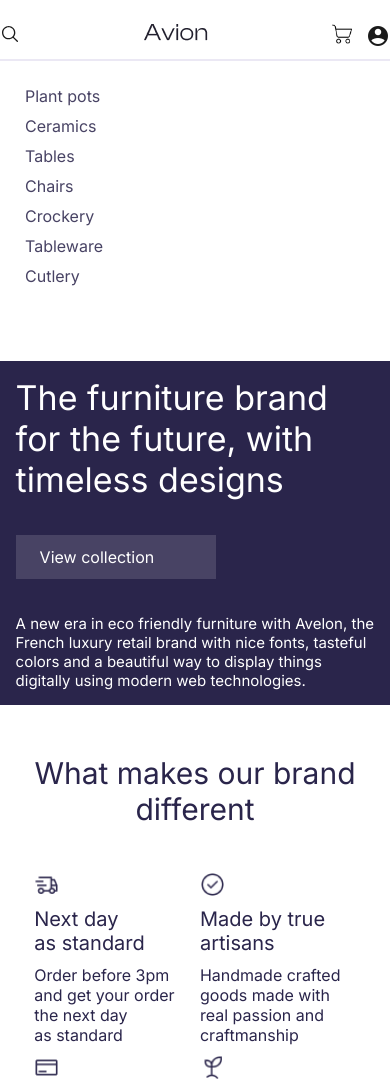
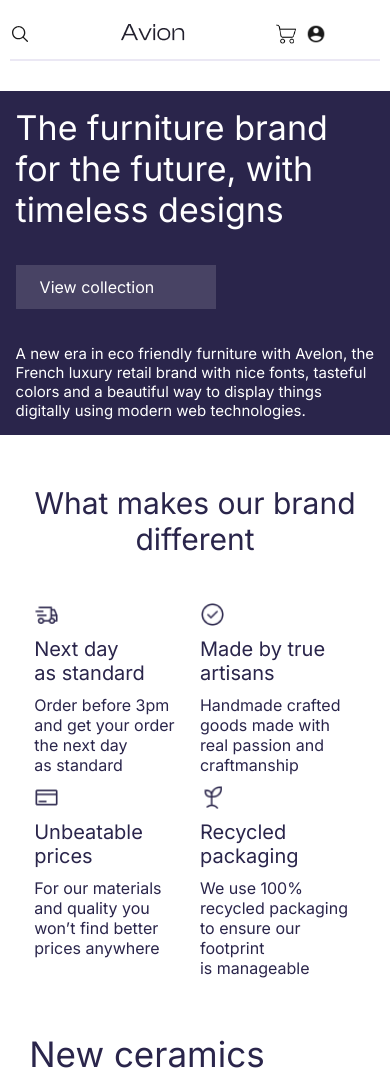
Before and after one commit to seffax098/dpo_front, a plain HTML site: page index.html in a window 390 px wide. Shown: the top 1083 px of the page. Drawn offline with Linux system fonts and the light colour scheme.

Commit message:
Реализация мобильного интерфейса с гамбургер-меню

```diff
--- a/index.html
+++ b/index.html
@@ -5,11 +5,12 @@
     <meta charset="UTF-8">
     <meta name="viewport" content="width=device-width, initial-scale=1.0">
     <title>Furniture store</title>
-    <link rel="stylesheet" href="styles.css">
+    <link rel="stylesheet" href="styles/styles.css">
 </head>
 
 <body>
     <header>
+        <div class="header">
             <div class="header__top">
                 <div class="header__left">
                     <button class="button__search" aria-label="search">
@@ -36,9 +37,14 @@
                     <a class="header__profile" href="#!">
                         <img src="assets/icons/User--avatar.png" alt="user-avatar">
                     </a>
+                    <button class="menu-toggle" id="menuToggle" aria-label="Открыть меню" aria-expanded="false">
+                        <span class="menu-toggle__line"></span>
+                        <span class="menu-toggle__line"></span>
+                        <span class="menu-toggle__line"></span>
+                    </button>
                 </div>
             </div>
-        <hr style="border: 0; height: 2px; background-color: #ebe8f4;">
+            <hr class="line">
             <div class="header__bottom">
                 <nav class="header__nav">
                     <ul class="nav__list">
@@ -51,6 +57,7 @@
                         <li class="nav__item"><a class="nav__link" href="#!">Cutlery</a></li>
                     </ul>
                 </nav>
+            </div>
         </div>
     </header>
 
--- a/styles.css
+++ b/styles/styles.css
@@ -130,11 +130,18 @@ section {
 }
 
 body {
-    margin-top: 24px;
+    margin-top: 14px;
     font-family: 'Inter', system-ui, sans-serif;
 }
 
 header {
+    padding: 10px 10px;
+    position: sticky;
+    top: 0;
+    background-color: white;
+}
+
+.header {
     max-width: 1440px;
     margin: auto;
 }
@@ -145,17 +152,28 @@ header {
     margin-bottom: 11px;
 }
 
+.header__right {
+    display: flex;
+    gap: 10px;
+    height: 20px;
+}
+
 .header__cart {
     width: 20px;
-    margin-right: 10px;
 }
 
 .header__profile {
     width: 20px;
 }
 
+.line {
+    border: 0;
+    height: 2px;
+    background-color: #ebe8f4;
+}
+
 .header__bottom {
-    margin: 20px 20px 70px;
+    margin: 20px 20px 10px;
 }
 
 .nav__list {
@@ -179,6 +197,40 @@ header {
     transform: translateY(2px);
 }
 
+.menu-toggle {
+    display: none;
+    flex-direction: column;
+    justify-content: space-between;
+    width: 44px;
+    height: 44px;
+    background: transparent;
+    border: none;
+    padding: 12px 10px;
+    cursor: pointer;
+    z-index: 1001;
+}
+
+.menu-toggle__line {
+    width: 100%;
+    height: 3px;
+    background: var(--text-color);
+    border-radius: 2px;
+    transition: var(--transition);
+}
+
+/* Состояние открытого меню */
+.menu-toggle.active .menu-toggle__line:nth-child(1) {
+    transform: rotate(45deg) translate(6px, 6px);
+}
+
+.menu-toggle.active .menu-toggle__line:nth-child(2) {
+    opacity: 0;
+}
+
+.menu-toggle.active .menu-toggle__line:nth-child(3) {
+    transform: rotate(-45deg) translate(6px, -6px);
+}
+
 .container {
     max-width: 85%;
     margin: auto auto 150px;
@@ -187,6 +239,7 @@ header {
 /* About brand */
 .brand__container {
     display: flex;
+    margin-top: 50px;
 }
 
 .brand__left {
@@ -194,6 +247,10 @@ header {
     background-color: var(--dark-primary);
     width: 60%;
     padding: 4%;
+}
+
+.brand__right {
+    width: 40%;
 }
 
 .brand__content {
@@ -648,4 +705,24 @@ footer {
     .other-site__list {
         gap: 10px;
     }
+
+    .menu-toggle {
+        display: flex;
+    }
+
+    .header__nav {
+        position: fixed;
+        top: 0;
+        right: -100%;
+        width: 300px;
+        height: 100vh;
+        background: white;
+        box-shadow: -5px 0 15px rgba(0, 0, 0, 0.1);
+        padding: 80px 30px 30px;
+        transition: right 0.4s ease;
+        z-index: 1000;
+        overflow-y: auto;
+    }
+
+
 }
```
Also changed, not shown: assets/img/Right_Image.png, scripts/menu.js (added). Lines whose indentation alone changed are shown as unchanged.
